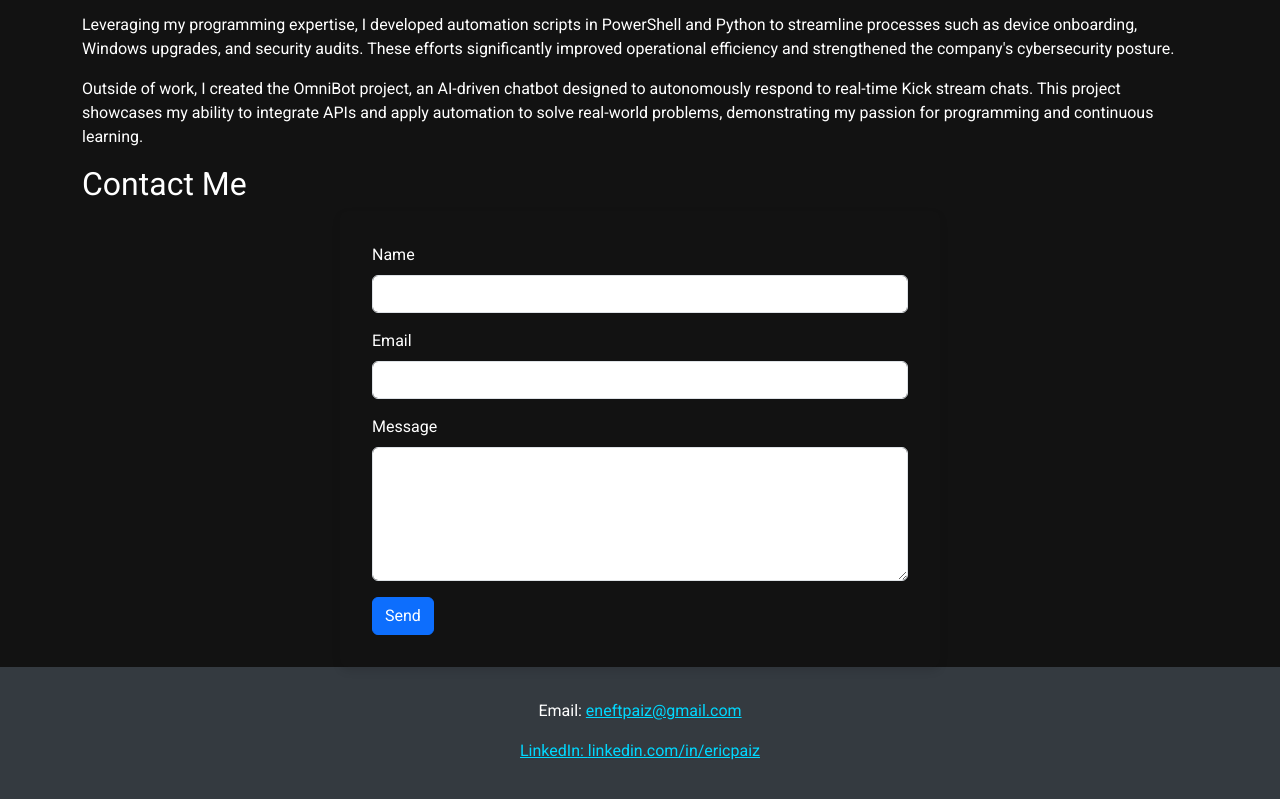
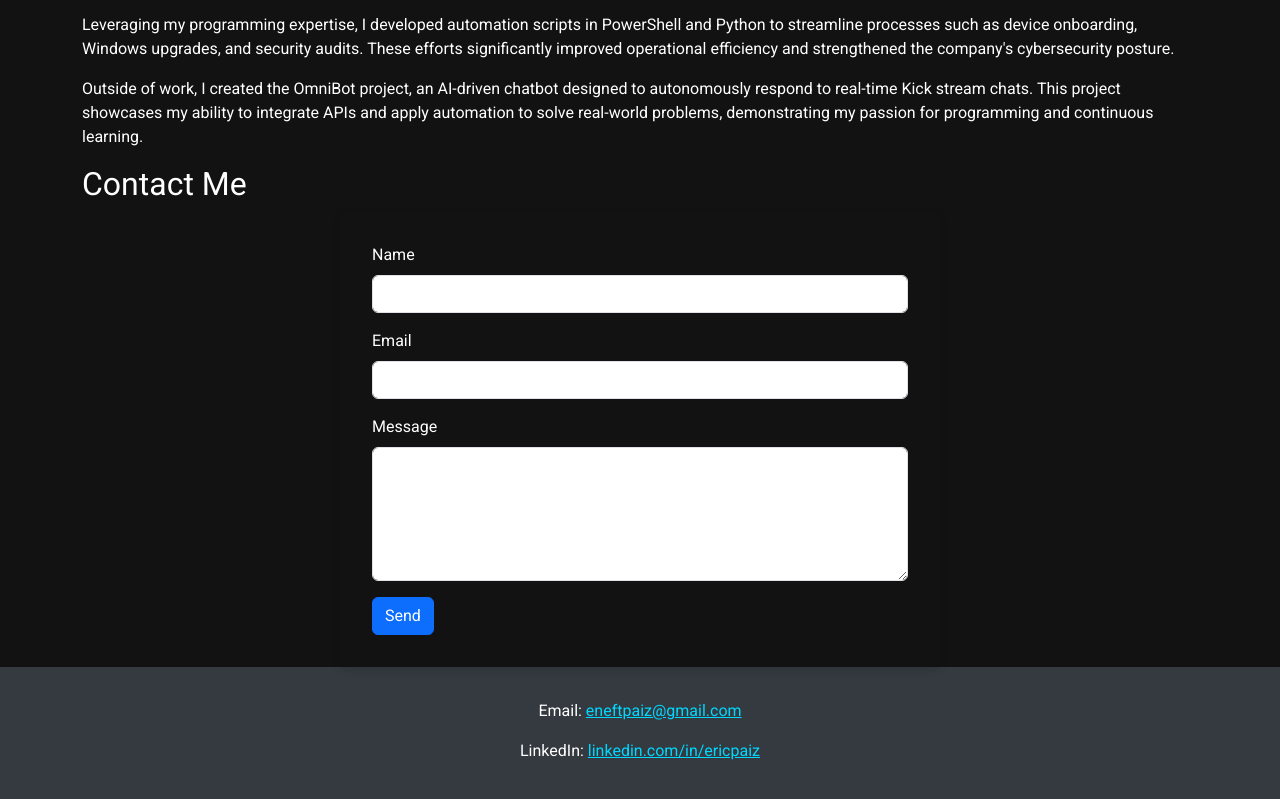
Before and after one commit to erpzz/PersonalWebsite, a plain HTML site: page index.html in a window 1280 px wide. Shown: the part 760-1559 px from the top of the page. Drawn offline with nearby package versions, Linux system fonts and the light colour scheme.

Commit message:
Update index.html

```diff
--- a/index.html
+++ b/index.html
@@ -81,7 +81,7 @@
         </main>
 
         <footer>
-            <p>Email: <a href="mailto:eneftpaiz@gmail.com" target="_blank" style="color: #00d8ff;">eneftpaiz@gmail.com</p>
+            <p>Email: <a href="mailto:eneftpaiz@gmail.com" target="_blank" style="color: #00d8ff;">eneftpaiz@gmail.com</a></p>
             <p>LinkedIn: <a href="https://www.linkedin.com/in/ericpaiz" target="_blank" style="color: #00d8ff;">linkedin.com/in/ericpaiz</a></p>
         </footer>
     </div>
```
